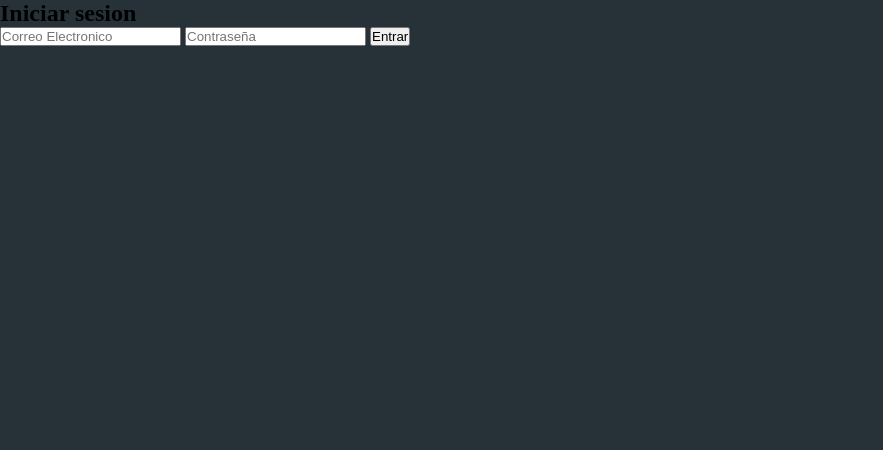
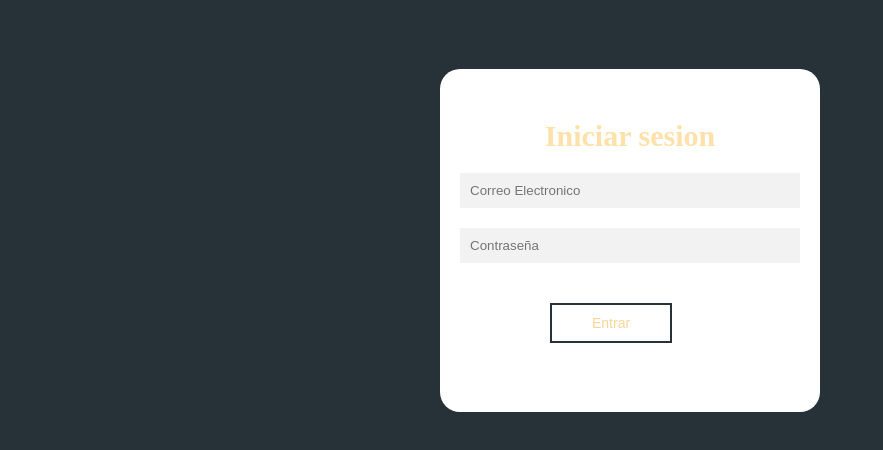
Before and after one commit to TriggerXZ/Login, a plain HTML site: page views/login.html in a window 1280 px wide. Shown: the whole page, without its empty margins (0-883 px from the left). Drawn offline with Linux system fonts and the light colour scheme.

Commit message:
Completado

```diff
--- a/css/style.css
+++ b/css/style.css
@@ -71,3 +71,54 @@ a{
 }
 
 /*Formularios*/
+.contenedor__login-register {
+    display: flex;
+    align-items: center;
+    width: 100%;
+    max-width: 380px;
+    position: relative;
+    top: 240px;
+    left: 200px;
+}
+
+
+.contenedor__login-register form{
+    width: 100%;
+    padding: 80px 20px;
+    background: #fff;
+    position: absolute;
+    border-radius: 20px;
+}
+
+.contenedor__login-register form h2{
+    font-size: 30px;
+    text-align: center;
+    margin-top: -30px;
+    color: rgb(255, 225, 169);
+}
+
+.contenedor__login-register form input{
+    width: 100%;
+    margin-top: 20px;
+    padding: 10px;
+    outline: none;
+    border: none;
+    background: #f2f2f2;
+}
+
+.contenedor__login-register form button{
+    margin-top: 40px;
+    padding: 10px 40px;
+    border: none;
+    font-size: 14px;
+    background: transparent;
+    border: 2px solid #263238;
+    cursor: pointer;
+    color: rgb(248, 214, 151);
+    margin-bottom: -30px;
+    margin-left: 90px;
+}
+
+.contenedor__login-register form button:hover{
+    background: #263238;
+}
--- a/views/login.html
+++ b/views/login.html
@@ -5,9 +5,10 @@
     <meta http-equiv="X-UA-Compatible" content="IE=edge">
     <meta name="viewport" content="width=device-width, initial-scale=1.0">
     <link rel="stylesheet" href="../css/style.css">
-    <title>Document</title>
+    <title>Login</title>
 </head>
 <body>
+    <div class="contenedor__todo">
         <div class="contenedor__login-register">
             <!--Login-->
             <form action="" class="formulario__login">
@@ -17,5 +18,6 @@
               <button type="submit">Entrar</button>
             </form>
         </div>
+    </div>
 </body>
 </html>
```
Also changed, not shown: views/register.html (+3 -1 lines). Lines whose indentation alone changed are shown as unchanged.
